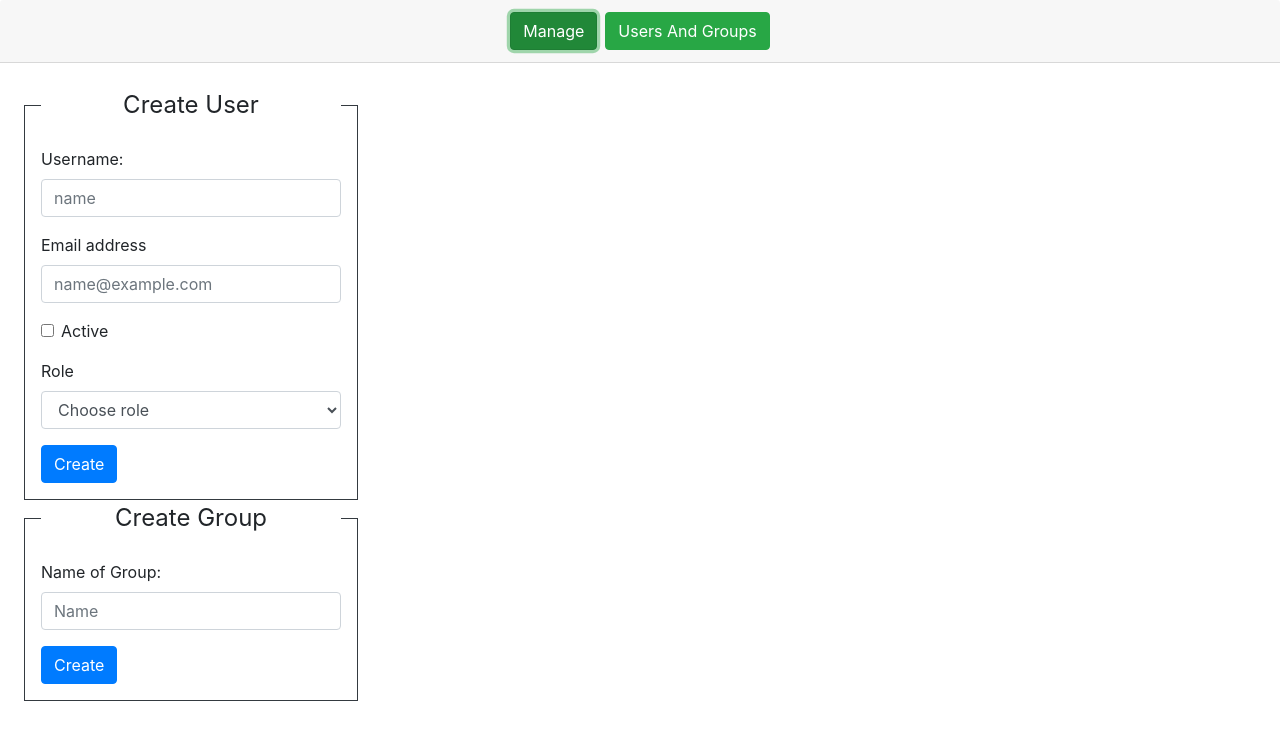
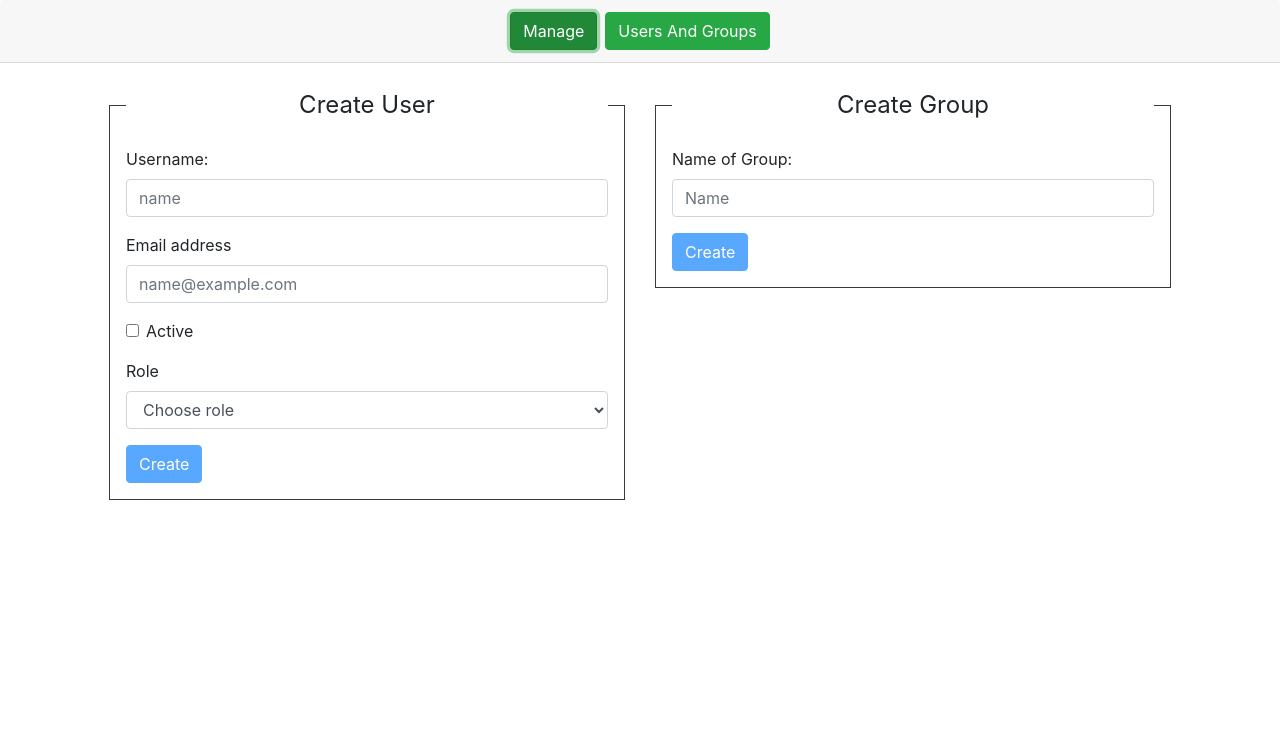
Before and after one commit to mazhitov/manageUsersAndGroups, an Angular app: page / in a window 1280 px wide. Both pictures are taken after a click on the button "Manage". Shown: the top 740 px of the page. Built offline with nearby package versions, Linux system fonts and the light colour scheme.

Commit message:
add disable property to create buttons

```diff
--- a/src/app/app.component.html
+++ b/src/app/app.component.html
@@ -2,17 +2,22 @@
   <button class="btn btn-success mr-2" (click)="manage=true; usersAndGroups = false">Manage</button>
   <button class="btn btn-success" (click)="manage=false; usersAndGroups = true">Users And Groups</button>
 </div>
-<div class="container-sm row p-4">
-  <div class="col-4" *ngIf="manage">
-    <app-new-user></app-new-user>
-    <app-new-group></app-new-group>
+<div class="container-sm p-4">
+  <div class="row ml-auto mr-auto" *ngIf="manage">
+    <div class="col-6">
+      <app-new-user></app-new-user>
+    </div>
+    <div class="col-6">
+      <app-new-group></app-new-group>
+    </div>
+
   </div>
-  <ng-container *ngIf="usersAndGroups">
-    <div class="col-4">
+  <div *ngIf="usersAndGroups" class="row ml-auto mr-auto">
+    <div class="col-6">
       <app-users></app-users>
     </div>
-    <div class="col-4">
+    <div class="col-6">
       <app-groups></app-groups>
     </div>
-  </ng-container>
+  </div>
 </div>
--- a/src/app/new-group/new-group.component.html
+++ b/src/app/new-group/new-group.component.html
@@ -8,9 +8,10 @@
              id="username"
              placeholder="Name"
              name="groupName"
-             #groupNameInput>
+             [(ngModel)]="groupName"
+      >
     </div>
-    <button type="submit" class="btn btn-primary"
+    <button type="submit" class="btn btn-primary" [disabled]="groupName === ''"
     >Create</button>
   </fieldset>
 </form>
--- a/src/app/new-group/new-group.component.ts
+++ b/src/app/new-group/new-group.component.ts
@@ -1,4 +1,4 @@
-import { Component, ElementRef, ViewChild } from '@angular/core';
+import { Component } from '@angular/core';
 import { GroupsService } from '../shared/Groups.service';
 import { Group } from '../shared/Group.model';
 
@@ -8,17 +8,17 @@ import { Group } from '../shared/Group.model';
   styleUrls: ['./new-group.component.css']
 })
 export class NewGroupComponent {
-  @ViewChild('groupNameInput') groupName!:ElementRef;
+  groupName = '';
+
   constructor(private groupsService: GroupsService) {}
 
   onAddGroup() {
-    const groupName = this.groupName.nativeElement.value;
-    const newGroup = new Group(groupName, []);
+    const newGroup = new Group(this.groupName, []);
     this.groupsService.addGroup(newGroup);
     this.reset();
   }
 
   reset() {
-    this.groupName.nativeElement.value = '';
+    this.groupName = '';
   }
 }
--- a/src/app/new-user/new-user.component.html
+++ b/src/app/new-user/new-user.component.html
@@ -8,7 +8,7 @@
              id="username"
              placeholder="name"
              name="userName"
-             #userNameInput>
+             [(ngModel)]="name">
     </div>
     <div class="form-group">
       <label for="email">Email address</label>
@@ -17,7 +17,7 @@
              id="email"
              placeholder="name@example.com"
              name="emailAddress"
-             #emailInput
+             [(ngModel)]="email"
       >
     </div>
     <div class="form-group form-check">
@@ -25,19 +25,20 @@
              class="form-check-input"
              id="activeCheck"
              name="activeCheck"
-             #activeCheckInput
+             [(ngModel)]="active"
       >
       <label class="form-check-label" for="activeCheck">Active</label>
     </div>
     <div class="form-group">
       <label for="roleUser">Role</label>
-      <select class="form-control" id="roleUser" name="selectRole" #selectedRole>
+      <select class="form-control" id="roleUser" name="selectRole" [(ngModel)]="role">
         <option>Choose role</option>
         <option *ngFor="let role of roleArray" [value]="role">{{ role }}</option>
       </select>
     </div>
     <button type="submit"
             class="btn btn-primary"
+            [disabled]="getDisabled()"
     >Create</button>
   </fieldset>
 </form>
--- a/src/app/new-user/new-user.component.ts
+++ b/src/app/new-user/new-user.component.ts
@@ -1,4 +1,4 @@
-import { Component, ElementRef, ViewChild } from '@angular/core';
+import { Component } from '@angular/core';
 import { UsersService } from '../shared/Users.service';
 import { User } from '../shared/User.model';
 
@@ -8,31 +8,29 @@ import { User } from '../shared/User.model';
   styleUrls: ['./new-user.component.css']
 })
 export class NewUserComponent {
-  @ViewChild('userNameInput') userName!: ElementRef;
-  @ViewChild('emailInput') emailAddress!: ElementRef;
-  @ViewChild('activeCheckInput') activeCheck!: ElementRef;
-  @ViewChild('selectedRole') roleValue!: ElementRef;
-
+  name = '';
+  email = '';
+  active = false;
+  role = 'Choose role';
   roleArray = ['user', 'editor', 'admin'];
 
-  constructor(private usersService: UsersService) { }
+  constructor(private usersService: UsersService) {}
 
   onAddUser() {
-    const name = this.userName.nativeElement.value;
-    const email = this.emailAddress.nativeElement.value;
-    const active = this.activeCheck.nativeElement.checked;
-    const role = this.roleValue.nativeElement.value;
-    const newUser = new User(name, email, active, role);
+    const newUser = new User(this.name, this.email, this.active, this.role);
     this.usersService.addUser(newUser);
     this.reset();
   }
 
   reset() {
-    this.userName.nativeElement.value = '';
-    this.emailAddress.nativeElement.value = '';
-    this.activeCheck.nativeElement.checked = false;
-    this.roleValue.nativeElement.value = 'Choose role';
+    this.name = '';
+    this.active = false;
+    this.email = '';
+    this.role = 'Choose role';
   }
 
 
+  getDisabled() {
+    return this.name === '' || this.email === '' || this.role === 'Choose role';
+  }
 }
```
